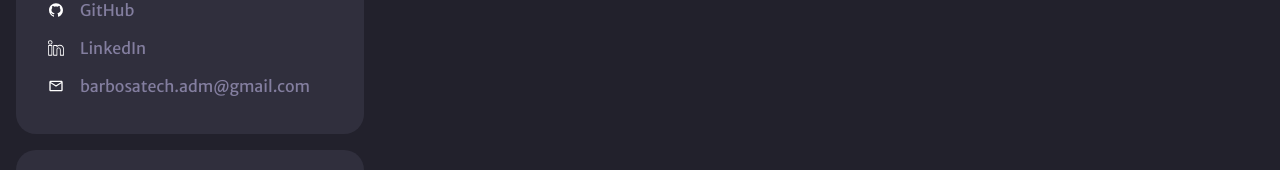
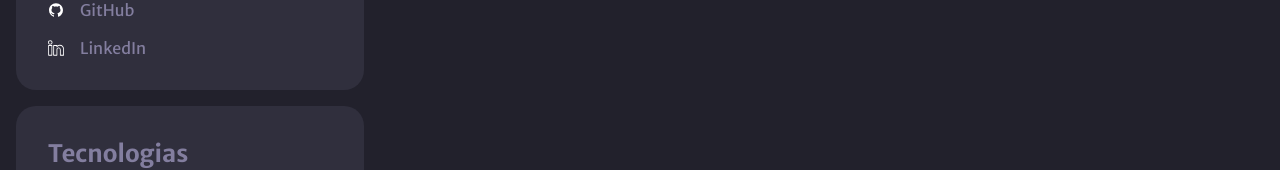
Before and after one commit to pedrohfbarbosa/portfolio-pedrohfbarbosa, a React (Create React App) app: page / in a window 1280 px wide. Shown: the part 390-560 px from the top of the page. Built offline with nearby package versions, Linux system fonts and the light colour scheme; no server answers.

Commit message:
feat: remove email address

```diff
--- a/src/components/Links/index.tsx
+++ b/src/components/Links/index.tsx
@@ -6,7 +6,6 @@ import { MdOutlineEmail } from "react-icons/md";
 import { UserContext } from "../../providers/UserProvider";
 import { Span } from "../../styles/Typography";
 import { CardLink, LinksStyled } from "./style";
-
 
 export const Links = () => {
   const { user } = useContext(UserContext);
@@ -40,11 +39,6 @@ export const Links = () => {
             LinkedIn
           </a>
         </CardLink>
-
-        <CardLink>
-          <MdOutlineEmail />
-          <Span>barbosatech.adm@gmail.com</Span>
-        </CardLink>
       </ul>
     </LinksStyled>
   );
```
